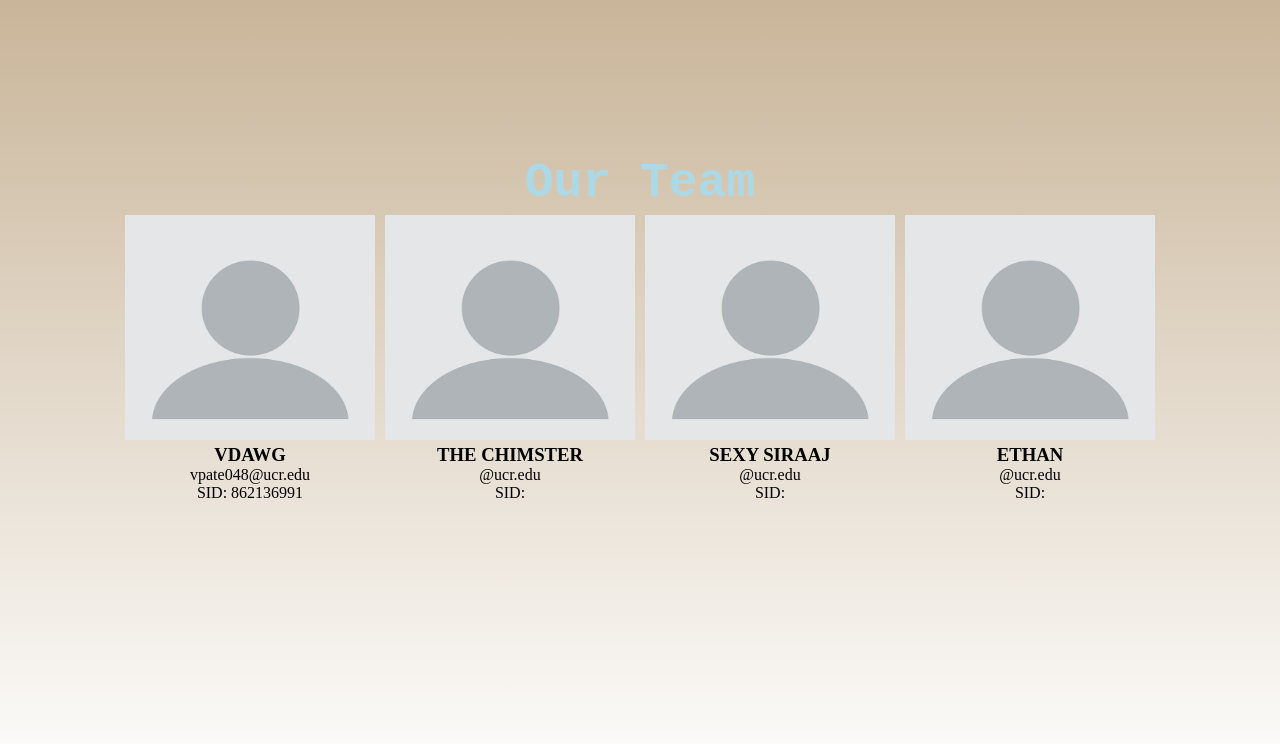
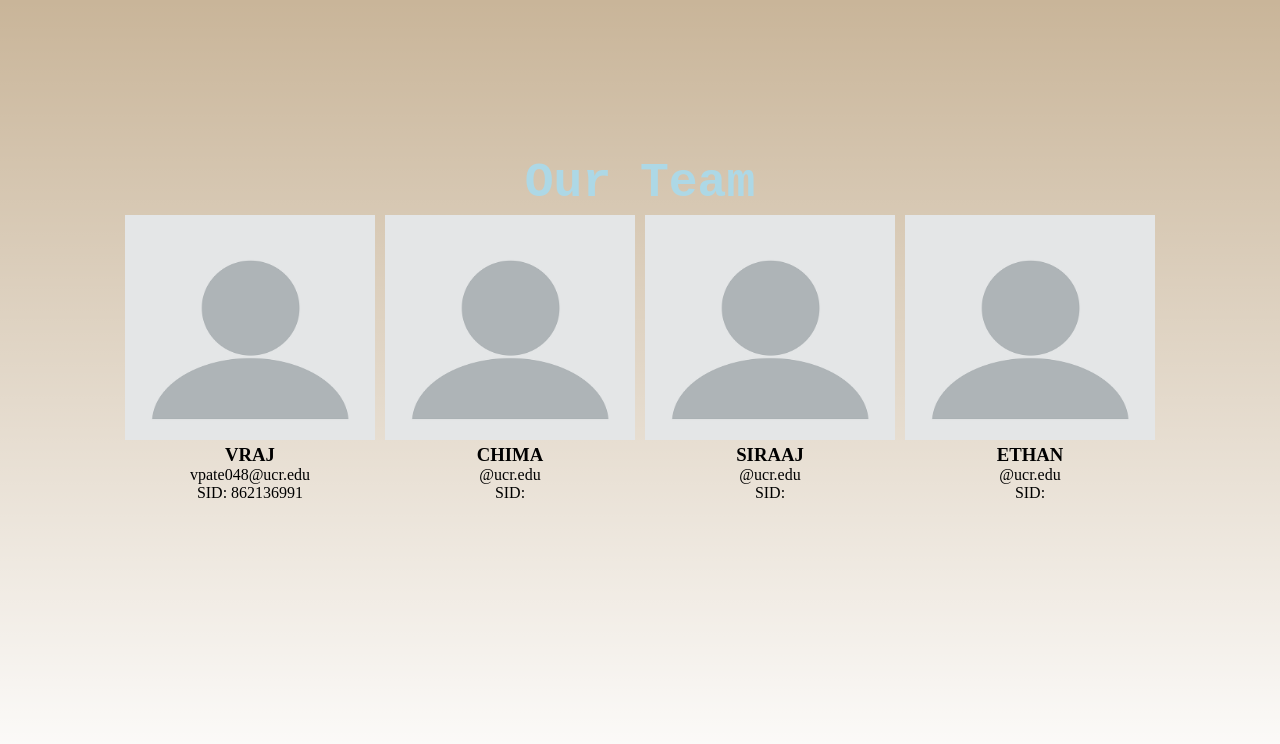
Before and after one commit to vpate3356/metime-application, a Next.js app in the folder metime-app/: page /team in a window 1280 px wide. Shown: the top 744 px of the page. Built offline with nearby package versions, Linux system fonts and the light colour scheme.

Commit message:
updated the team page

```diff
--- a/metime-app/pages/team.js
+++ b/metime-app/pages/team.js
@@ -25,7 +25,7 @@ export default function AboutUs() {
                         height={225}
                         priority
                     />
-                    <h3>Vdawg</h3>
+                    <h3>Vraj</h3>
                     <p>vpate048@ucr.edu</p>
                     <p>SID: 862136991</p>
                 </div>
@@ -38,7 +38,7 @@ export default function AboutUs() {
                         height={225}
                         priority
                     />
-                    <h3>The Chimster</h3>
+                    <h3>Chima</h3>
                     <p>@ucr.edu</p>
                     <p>SID: </p>
                 </div>
@@ -51,7 +51,7 @@ export default function AboutUs() {
                         height={225}
                         priority
                     />
-                    <h3>Sexy Siraaj </h3>
+                    <h3>Siraaj </h3>
                     <p>@ucr.edu</p>
                     <p>SID: </p>
                 </div>
```
